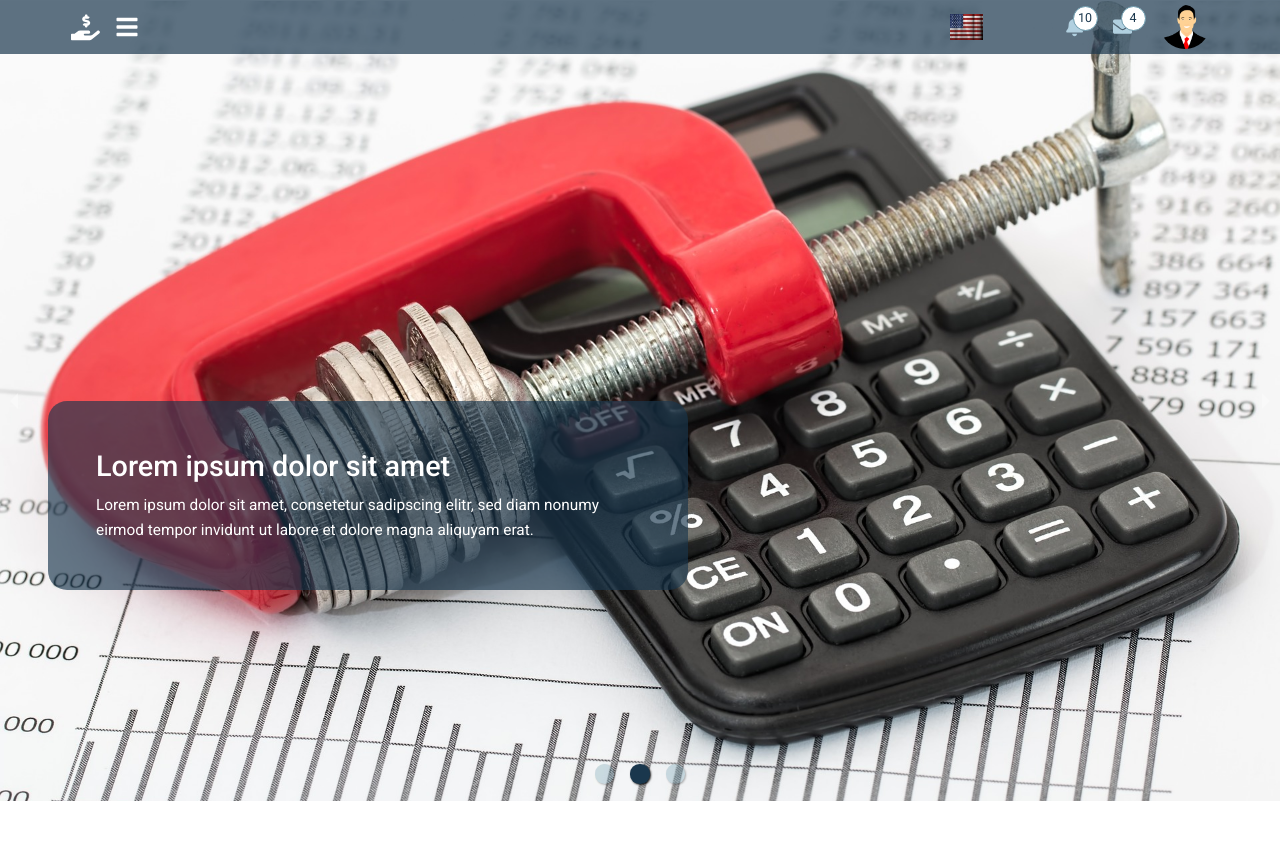
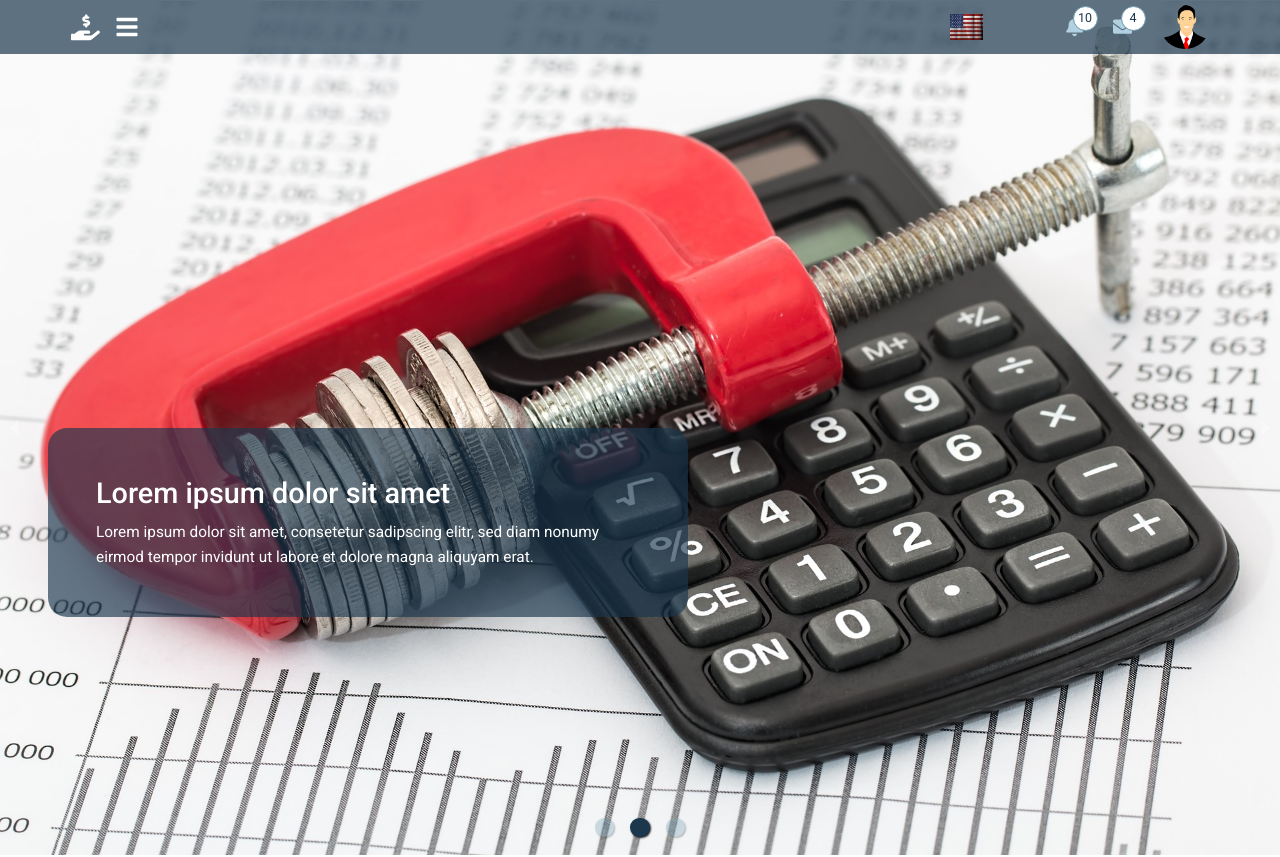
Before and after one commit to rahman-a/debt-tracker, a React (Create React App) app in the folder client/: page / in a window 1280 px wide. Shown: the top 857 px of the page. Built offline with nearby package versions, Linux system fonts and the light colour scheme.

Commit message:
adjust image slider

```diff
--- a/client/src/components/Carousel/Carousel.jsx
+++ b/client/src/components/Carousel/Carousel.jsx
@@ -31,10 +31,9 @@ const Carousel = () => {
 
     return (
         <Slider
-        autoPlay={true}
+        autoPlay
         infiniteLoop={true}
         swipeable={true}
-        showArrow={true}
         showStatus={false}
         showThumbs={false}
         className={style.carousel}>
--- a/client/src/components/Carousel/style.module.scss
+++ b/client/src/components/Carousel/style.module.scss
@@ -3,12 +3,12 @@
 
 .carousel {
     margin-top:-5.5rem;
-    height: 100vh;
+    max-height: 100vh;
     position: relative;
-
+    margin-bottom: 1.6rem;
     &__slide {
         img {
-            height: 100vh;
+            max-height: 100%;
             object-fit: cover;
         }
     }
```
